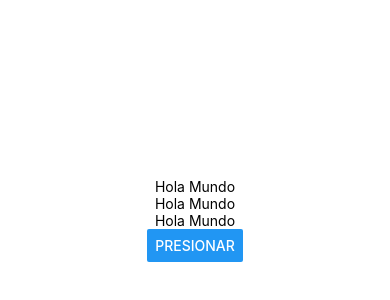
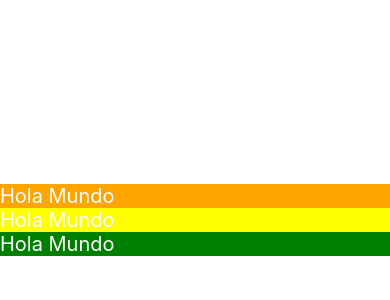
Before and after one commit to lj259/PM193, a React Native app in the folder Practica4/: screen / in a window 390 px wide. Shown: the part 202-502 px from the top of the page. Built offline with nearby package versions, Linux system fonts and the light colour scheme.

Commit message:
Practica no6

```diff
--- a/Practica4/App.js
+++ b/Practica4/App.js
@@ -3,11 +3,11 @@ import { StatusBar } from 'expo-status-bar';
 import { StyleSheet, Text, View, Button } from 'react-native';
 import React, { useState } from 'react';
 
-const Texto =()=>{
+const Texto =({style})=>{
   const [contenido,setContenido] = useState('Hola Mundo')
   const actualizaTexto =()=>{setContenido('Estado Modificado')}
   return(
-    <Text onPress={actualizaTexto}>{contenido}</Text>
+    <Text  style={[styles.Text,style]} onPress={actualizaTexto}>{contenido}</Text>
   )
 }
 
@@ -17,10 +17,10 @@ export default function App() {
   const cambiarTextoBoton =()=>setBotonTexto('boton presionado');
   return (
     <View style={styles.container}>
-      <Texto>Hola </Texto>
-      <Texto>mundo</Texto>
-      <Texto>React Native</Texto>
-      <Button title={botonTexto} onPress={cambiarTextoBoton}></Button>
+      <Texto style={styles.Naranja}>Hola </Texto>
+      <Texto style={styles.Amarillo}>mundo</Texto>
+      <Texto style={styles.Verde}>React Native</Texto>
+      {/* <Button title={botonTexto} onPress={cambiarTextoBoton}></Button> */}
       <StatusBar style="auto" />
     </View>
   );
@@ -31,7 +31,20 @@ const styles = StyleSheet.create({
   container: {
     flex: 1,
     backgroundColor: '#fff',
-    alignItems: 'center',
-    justifyContent: 'center',
+    alignItems: 'strech', //Izquierda a derecha
+    justifyContent: 'center', //Arriba a abajo
+  },
+  Text: {
+    color: 'white',
+    fontSize: 20,
+  },
+  Naranja: {
+    backgroundColor: 'orange',
+  },
+  Amarillo: {
+    backgroundColor: 'yellow',
+  },
+  Verde: {
+    backgroundColor: 'green',
   },
 });
```
